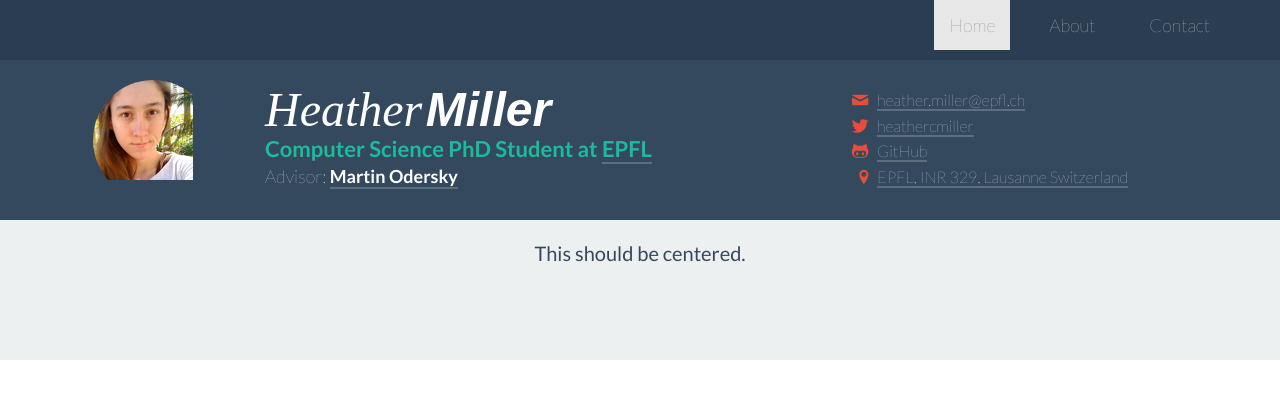
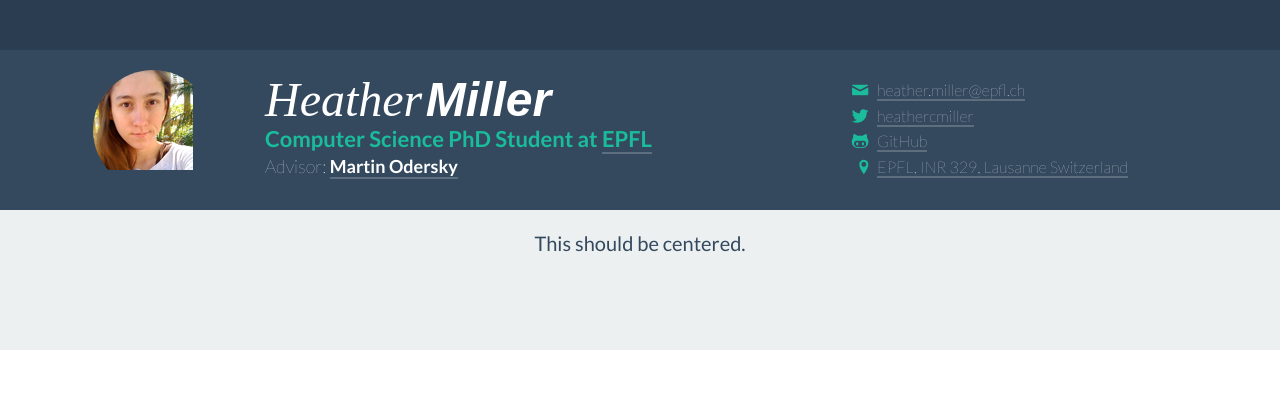
Before and after one commit to heathermiller/wwwheathermiller, a Jekyll site: the page built from test-page-attempt.md, in a window 1280 px wide. Shown: the top 399 px of the page. Built offline with Jekyll 4.4.1, drawn with Linux system fonts in a browser that asks for light colours; a script that is not in the unit is left out.

Commit message:
Fixing up navbar for front page, color tweaks

```diff
--- a/_includes/navbar-links.html
+++ b/_includes/navbar-links.html
@@ -1,3 +1,6 @@
+{% if page.layout == 'front' %}
+{% else %}
             <li class="active"><a href="#">Home</a></li>
             <li><a href="#about">About</a></li>
             <li><a href="#contact">Contact</a></li>
+{% endif %}
--- a/_includes/navbar.html
+++ b/_includes/navbar.html
@@ -2,12 +2,15 @@
     <div class="navbar navbar-default navbar-static-top" role="navigation">
       <div class="container">
         <div class="navbar-header">
+        {% if page.layout == 'front' %}
+        {% else %}
           <button type="button" class="navbar-toggle" data-toggle="collapse" data-target=".navbar-collapse">
             <span class="sr-only">Toggle navigation</span>
             <span class="icon-bar"></span>
             <span class="icon-bar"></span>
             <span class="icon-bar"></span>
           </button>
+        {% endif %}
           <!-- <a class="navbar-brand" href="#">Project name</a> -->
         </div>
         <div class="navbar-collapse collapse">
--- a/_layouts/front.html
+++ b/_layouts/front.html
@@ -1,5 +1,5 @@
 ---
-layout: default
+layout: front
 ---
 {% include header.html %}
 
--- a/resources/css/main.css
+++ b/resources/css/main.css
@@ -276,8 +276,9 @@ ul > li {
 
 .coordinates > .entypo, .coordinates > .entypo-social {
   font-size: 36px;
-  /*color: #1ABC9C;*/
-  color: #E74C3C;
+  color: #1ABC9C;
+  /*color: #E74C3C;*/
+
   /*color: #7F8C8D;*/
   /*color: #3498DB;*/
 }
```
